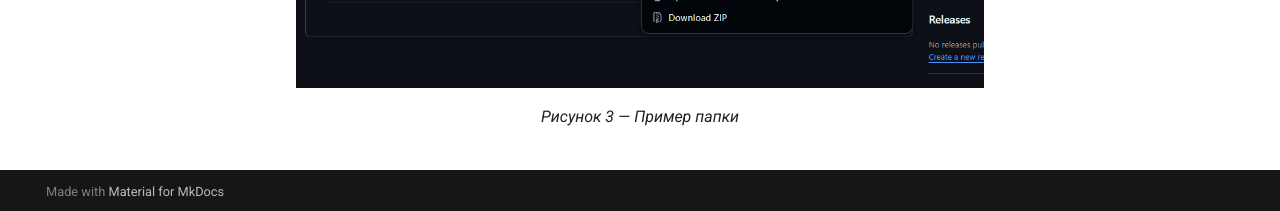
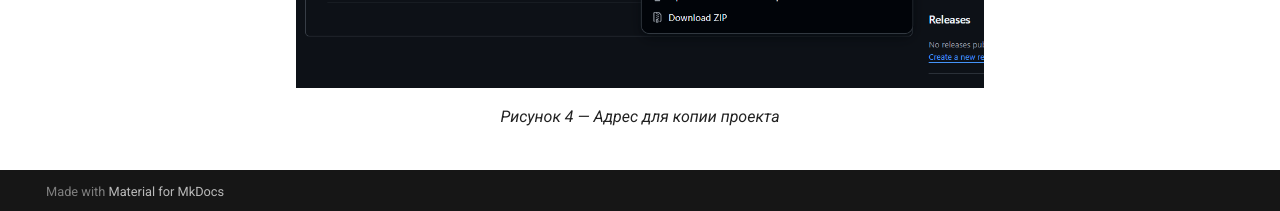
Before and after one commit to OlgaKraven/Shablon-Markdown, an MkDocs documentation site: the page built from docs/00-github/github-repository.md, in a window 1280 px wide and 900 px high, scrolled down 1582 px. Shown: the part 686-897 px from the top of the window. Built offline with MkDocs 1.6.1 and Material for MkDocs 9.7.7, drawn with Linux system fonts in a browser that asks for light colours.

Commit message:
first commit

```diff
--- a/docs/00-github/github-repository.md
+++ b/docs/00-github/github-repository.md
@@ -40,7 +40,7 @@
 
 Название репозитория берется из проекта см. рисунок 4.
 
-![Пример папки](../assets/images/image.png)
+![Адрес для копии проекта](../assets/images/image.png)
 /// caption
-Рисунок 3 — Пример папки
+Рисунок 4 — Адрес для копии проекта
 ///
```
